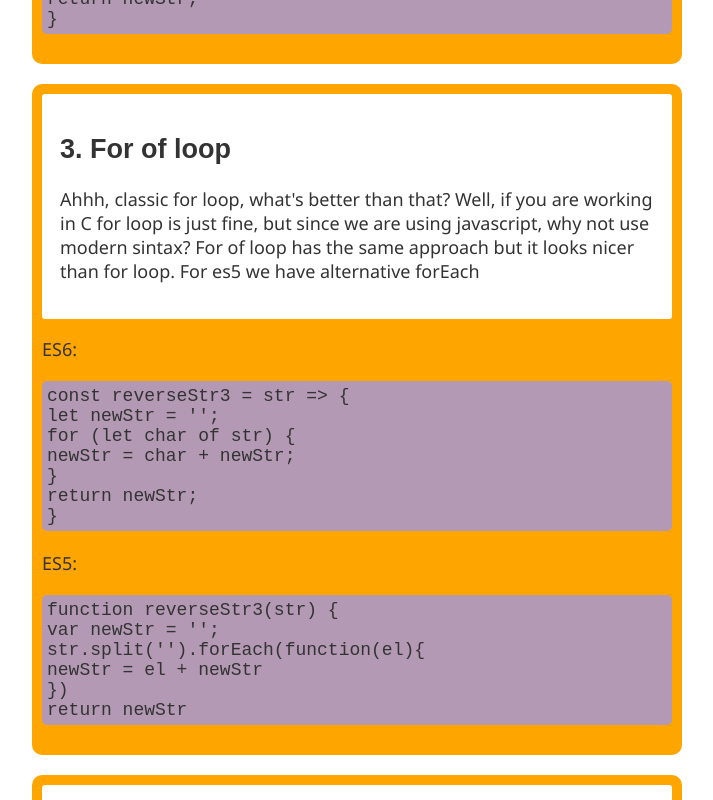
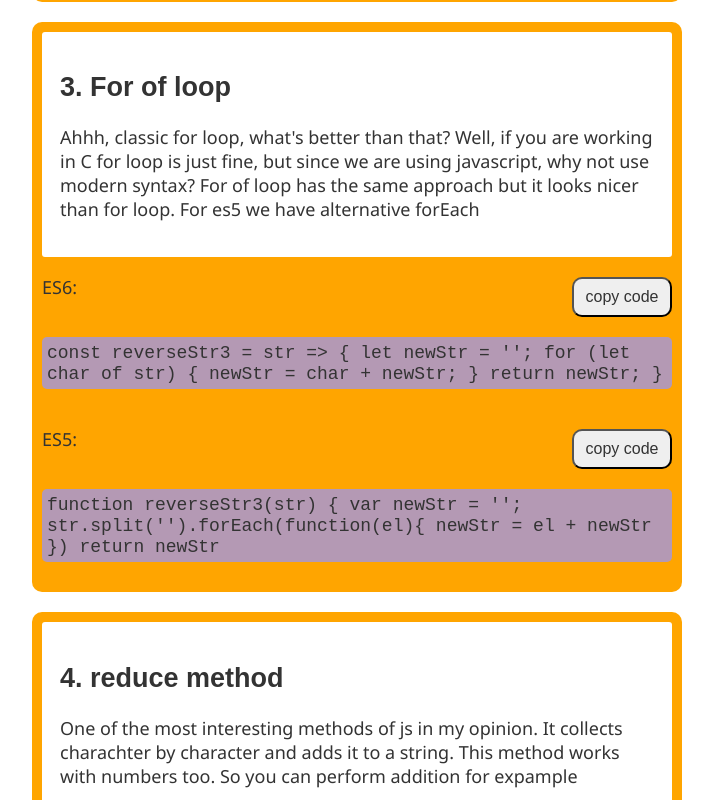
Before and after one commit to gajojr/5-ways-to-reverse-string-in-js, a React (Vite) app: page / in a window 1280 px wide. Shown: the part 1620-2420 px from the top of the page, without its empty margins (283-996 px from the left). Built offline with nearby package versions, Linux system fonts and the light colour scheme.

Commit message:
fixed typos and added copy option above every code snippet

```diff
--- a/package.json
+++ b/package.json
@@ -11,6 +11,7 @@
         "prettier": "^2.1.1",
         "react": "^16.13.1",
         "react-dom": "^16.13.1",
+        "react-script-tag": "^1.1.2",
         "webpack": "^4.44.1",
         "yarn": "^1.22.5"
     },
--- a/src/App.js
+++ b/src/App.js
@@ -21,8 +21,8 @@ const App = () => {
         easiest and is recommended, but sometimes on interview you mustn't use reverse() method to solve this
         problem."
         kodES6="const reverseStr1 = str => str.split('').reverse().join('');"
-        kodES5="function reverseStr1(str){/n
-          return str.split('').reverse().join('');/n
+        kodES5="function reverseStr1(str){
+          return str.split('').reverse().join('');
         }"
       />
       <Isecak
@@ -30,51 +30,51 @@ const App = () => {
         opisPristupa="In this way we will use for loop to iterate through string and place charachters in
         new string, then we will return that string. Loop starts at the end of the original string so we
         can put them in new string in reversed way."
-        kodES6="const reverseStr2 = str => {/n
-          let newStr = '';/n
-          for (let i = str.length - 1; i >= 0; i--) {/n
-            newStr += str[i];/n
-          }/n
-          /n
-          return newStr;/n
+        kodES6="const reverseStr2 = str => {
+          let newStr = '';
+          for (let i = str.length - 1; i >= 0; i--) {
+            newStr += str[i];
+          }
+
+          return newStr;
         }"
-        kodES5="function reverseStr2 (str) {/n
-          var newStr = '';/n
-          for (var i = str.length - 1; i >= 0; i--) {/n
-            newStr += str[i];/n
-          }/n
-          /n
-          return newStr;/n
+        kodES5="function reverseStr2 (str) {
+          var newStr = '';
+          for (var i = str.length - 1; i >= 0; i--) {
+            newStr += str[i];
+          }
+
+          return newStr;
         }"
       />
       <Isecak
         imeMetode="3. For of loop"
         opisPristupa="Ahhh, classic for loop, what's better than that? Well, if you are working in C
-        for loop is just fine, but since we are using javascript, why not use modern sintax? For of loop
+        for loop is just fine, but since we are using javascript, why not use modern syntax? For of loop
         has the same approach but it looks nicer than for loop. For es5 we have alternative forEach"
-        kodES6="const reverseStr3 = str => {/n
-          let newStr = '';/n
-          for (let char of str) {/n
-            newStr = char + newStr;/n
-          }/n
-          /n
-          return newStr;/n
+        kodES6="const reverseStr3 = str => {
+          let newStr = '';
+          for (let char of str) {
+            newStr = char + newStr;
+          }
+
+          return newStr;
         }"
-        kodES5="function reverseStr3(str) {/n
-          var newStr = '';/n
-          str.split('').forEach(function(el){/n
-            newStr = el + newStr/n
-          })/n
-          return newStr/n
+        kodES5="function reverseStr3(str) {
+          var newStr = '';
+          str.split('').forEach(function(el){
+            newStr = el + newStr
+          })
+          return newStr
         "
       />
       <Isecak
         imeMetode="4. reduce method"
         opisPristupa="One of the most interesting methods of js in my opinion. It collects charachter
-        by charachter and adds it to a string. This method works with numbers too. So you can perform addition
+        by character and adds it to a string. This method works with numbers too. So you can perform addition
         for expample"
-        kodES6="const reverseStr4 = str => {/n
-          return str.split('').reduce((reversed, char) => char + reversed);/n
+        kodES6="const reverseStr4 = str => {
+          return str.split('').reduce((reversed, char) => char + reversed);
         }"
         kodES5="/* ES5 doesn't support reduce method */"
       />
@@ -82,8 +82,8 @@ const App = () => {
         imeMetode="5. reduceRight method"
         opisPristupa="Very simillar to reduce method, you can probably guess what is doing different.
         It is going from right to left"
-        kodES6="const reverseStr5 = str => {/n
-          return str.split('').reduceRight((reversed, char) => reversed + char);/n
+        kodES6="const reverseStr5 = str => {
+          return str.split('').reduceRight((reversed, char) => reversed + char);
         }"
         kodES5="/* ES5 doesn't support reduceRight method */"
       />
--- a/src/Isecak.js
+++ b/src/Isecak.js
@@ -8,21 +8,19 @@ export default function Isecak({ imeMetode, opisPristupa, kodES6, kodES5 }) {
         <h2>{imeMetode}</h2>
         <p>{opisPristupa}</p>
       </div>
-      <p>ES6:</p>
+      <div className="razmak">
+        <p>ES6:</p>
+        <button type="button">copy code</button>
+      </div>
       <div className="kod">
-        <code>
-          {kodES6.split("/n").map((it, i) => (
-            <div key={"x" + i}>{it}</div>
-          ))}
-        </code>
+        <code>{kodES6}</code>
       </div>
-      <p>ES5:</p>
+      <div className="razmak">
+        <p>ES5:</p>
+        <button type="button">copy code</button>
+      </div>
       <div className="kod">
-        <code>
-          {kodES5.split("/n").map((it, i) => (
-            <div key={"x" + i}>{it}</div>
-          ))}
-        </code>
+        <code>{kodES5}</code>
       </div>
     </div>
   );
--- /dev/null
+++ b/src/buttons.js
@@ -0,0 +1,20 @@
+const dugmad = document.querySelectorAll("button");
+
+dugmad.forEach((button) => {
+    button.addEventListener("click", () => {
+        /* idemo u parent div, pa sledeci rodjak, kome je prvo dete code, a dete od
+                    code je div,u tom divu se nalazi tekst za stampanje*/
+
+        // sadrzaj polja
+        const copyText =
+            button.parentElement.nextElementSibling.firstChild.firstChild.textContent;
+
+        console.log(copyText);
+
+        // Kopiraj na clipboard
+        navigator.clipboard.writeText(copyText);
+
+        // Obavesti da je kopiranje zavrseno
+        alert("Copied the text");
+    });
+});
--- a/src/index.html
+++ b/src/index.html
@@ -11,6 +11,7 @@
 <body>
     <div id="root">not rendered</div>
     <script src="./App.js"></script>
+    <script src="./buttons.js"></script>
 </body>
 
 </html>
--- a/src/styles/Isecak.css
+++ b/src/styles/Isecak.css
@@ -24,3 +24,24 @@
     font-size: 1.125rem;
     border-radius: 5px;
 }
+
+.razmak {
+    display: flex;
+    justify-content: space-between;
+}
+
+button {
+    font-family: Arial, Helvetica, sans-serif;
+    font-size: 1rem;
+    width: 100px;
+    height: 40px;
+    margin-top: 20px;
+    padding: 5px;
+    border-radius: 10px;
+    cursor: pointer;
+}
+
+button:hover {
+    background-color: rgb(92, 83, 83);
+    color: #fff;
+}
```
Also changed, not shown: 10 other files (tests, documents, lock files or other folders).
